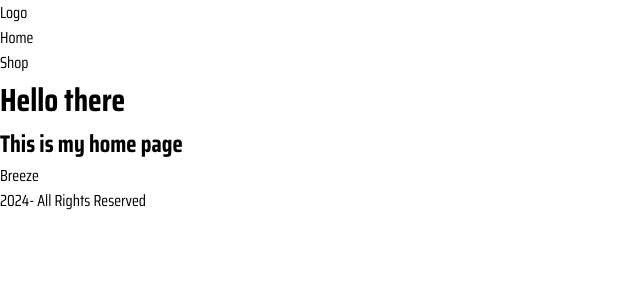
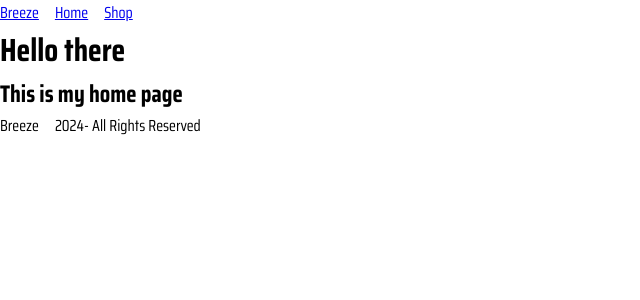
Before and after one commit to amora7741/ShoppingApp, a React (Vite) app: page / in a window 1280 px wide. Shown: the top 300 px of the page, without its empty margins (0-640 px from the left). Built offline with nearby package versions, Linux system fonts and the light colour scheme.

Commit message:
Add links for navbar

```diff
--- a/src/components/Header.jsx
+++ b/src/components/Header.jsx
@@ -1,13 +1,20 @@
+import { Link } from 'react-router-dom';
+
 function Header() {
   return (
     <header>
       <nav>
         <ul>
-          <li>Logo</li>
-          <li>Home</li>
-          <li>Shop</li>
+          <li>
+            <Link to='/'>Breeze</Link>
+          </li>
+          <li>
+            <Link to='/'>Home</Link>
+          </li>
+          <li>
+            <Link to='shop'>Shop</Link>
+          </li>
         </ul>
-        <div></div>
       </nav>
     </header>
   );
--- a/src/style.css
+++ b/src/style.css
@@ -5,3 +5,13 @@
   box-sizing: border-box;
   font-family: 'Saira Condensed', sans-serif;
 }
+
+ul {
+  list-style: none;
+}
+
+header ul,
+footer {
+  display: flex;
+  gap: 1rem;
+}
```
